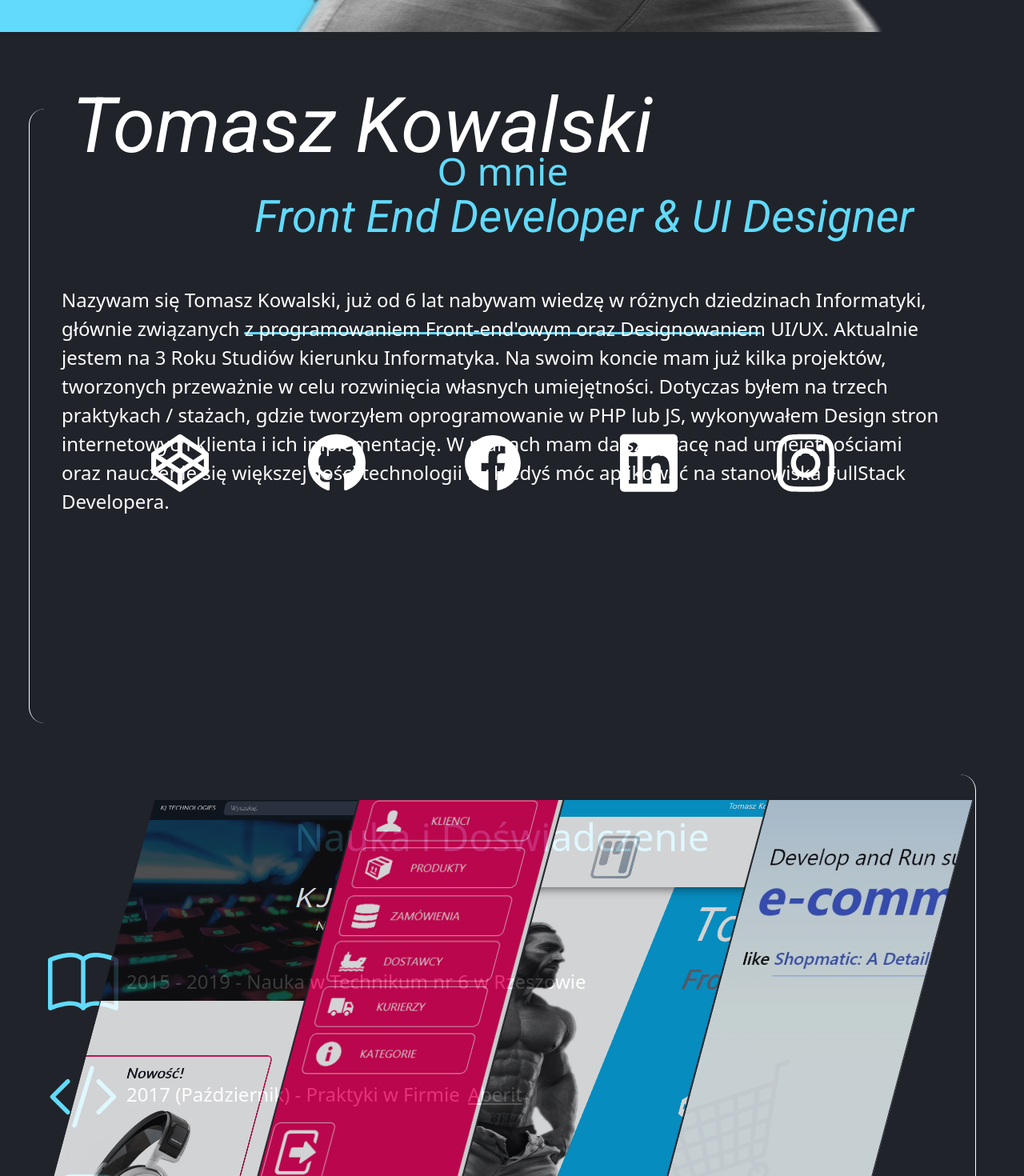
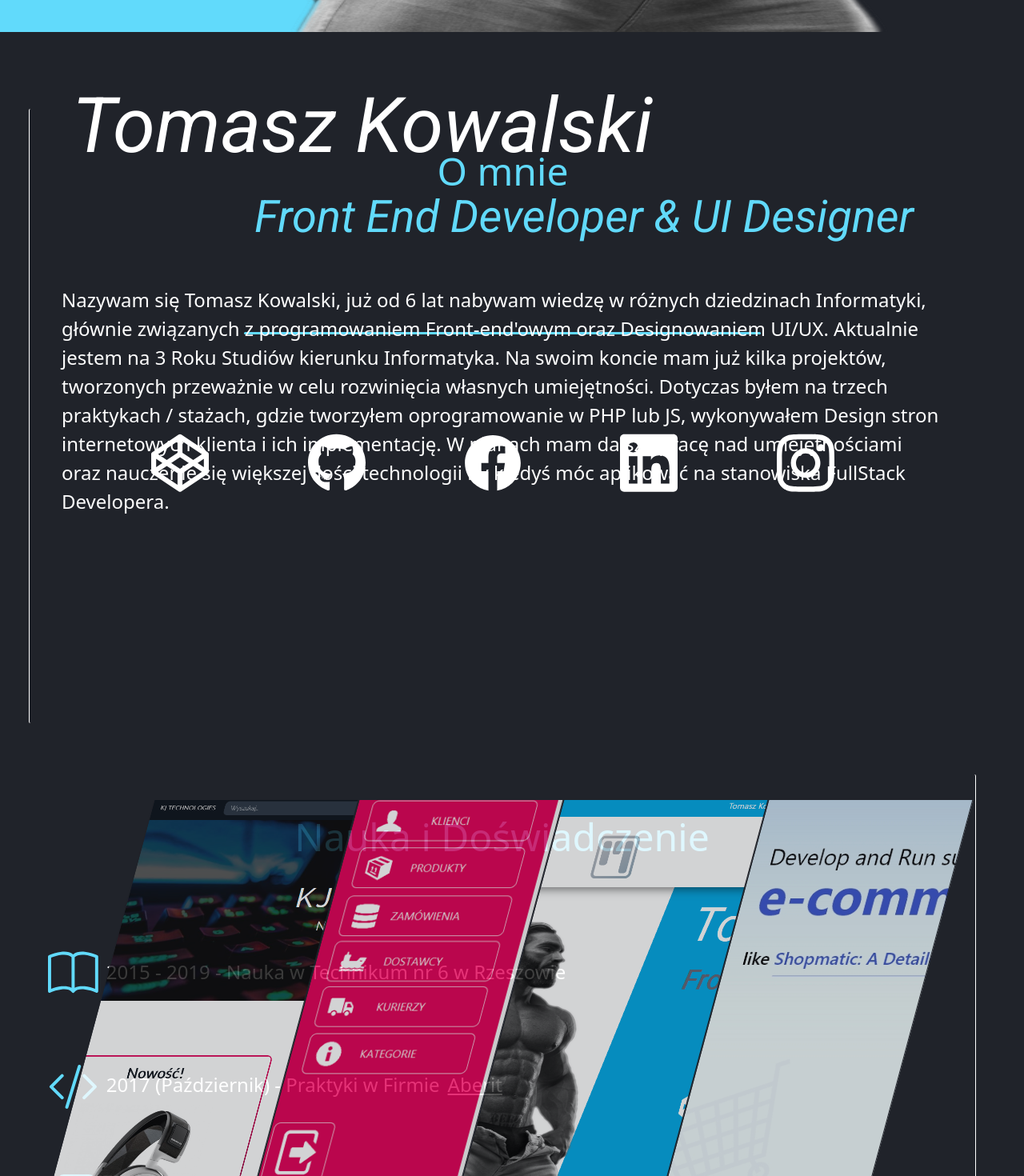
Before and after one commit to tomkowa64/Portfolio-React.js-, a React (Create React App) app in the folder portfolio/: page / in a window 1280 px wide. Shown: the part 920-2390 px from the top of the page at 80% size. Built offline with nearby package versions, Linux system fonts and the light colour scheme.

Commit message:
About section adjustments

```diff
--- a/portfolio/src/css/About.scss
+++ b/portfolio/src/css/About.scss
@@ -9,7 +9,7 @@
     }
     .about-desc{
         border-left: 1px solid #FFF;
-        border-radius: 20px;
+        border-radius: 2px;
         .about-description{
             color: #FFF;
             font-size: 1.5em;
@@ -30,7 +30,7 @@
         flex-direction: column;
         justify-content: space-between;
         border-right: 1px solid #FFF;
-        border-radius: 20px;
+        border-radius: 2px;
         .exp-item{
             display: inline;
             a{
@@ -45,8 +45,8 @@
             padding-left: 10px;
             padding-right: 10px;
             svg{
-                width: 3em;
-                height: 3em;
+                width: 2.3em;
+                height: 2.3em;
             }
         }
         .about-exp-title{
```
